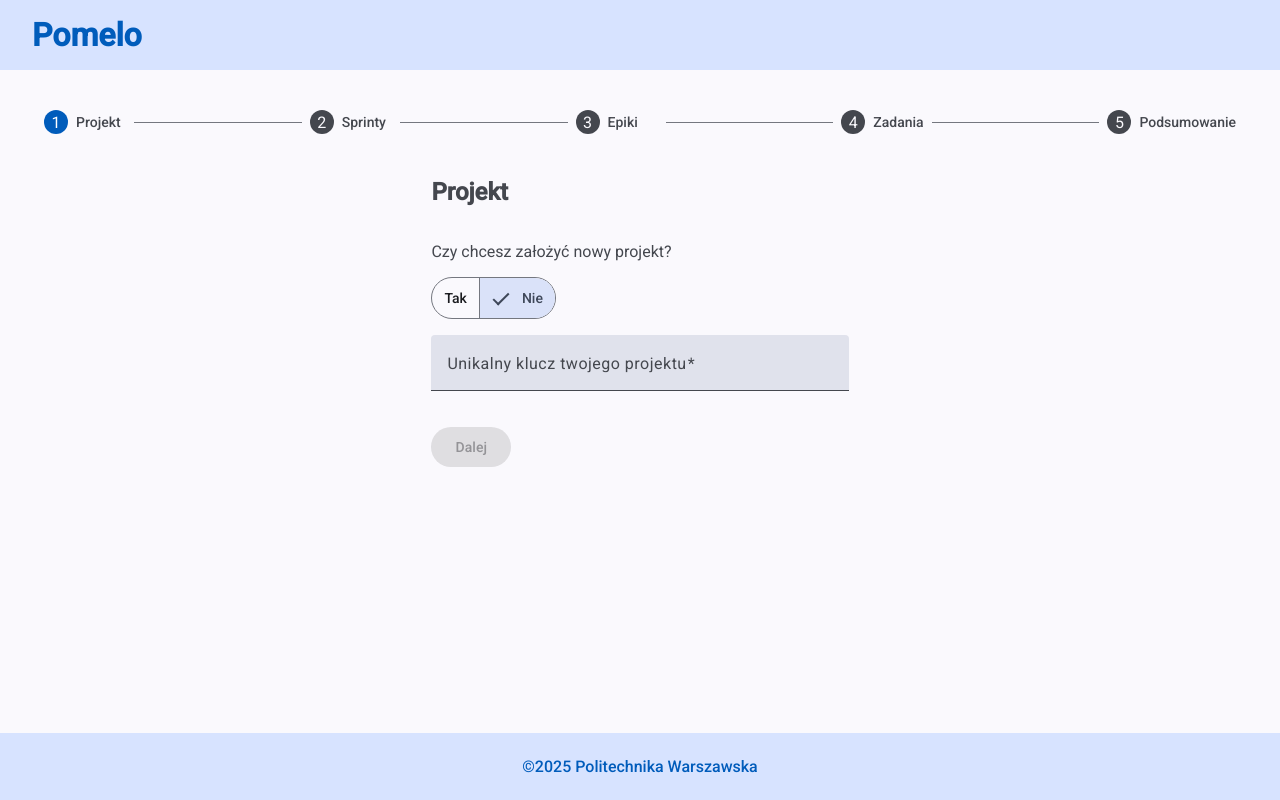
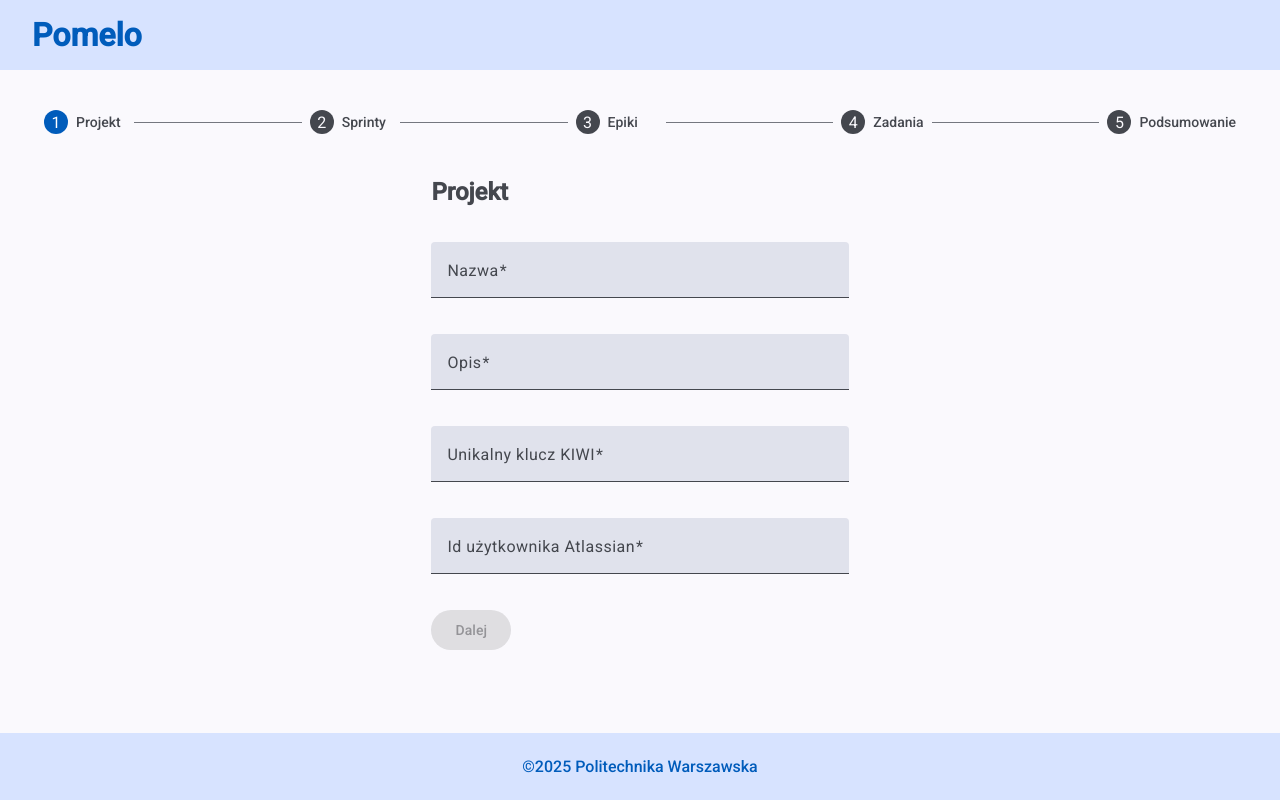
Before and after one commit to MiloszKlaput/Generio, an Angular app in the folder fe/: page /Form in a window 1280 px wide. Built offline with nearby package versions, Linux system fonts and the light colour scheme.

Commit message:
Usunięcie możliwości użycia własnego projektu

```diff
--- a/fe/src/app/components/main-form/main-form.component.html
+++ b/fe/src/app/components/main-form/main-form.component.html
@@ -5,101 +5,67 @@
     <mat-step [stepControl]="projectForm" label="Projekt">
       <form class="form-container" [formGroup]="projectForm">
         <h2>Projekt</h2>
-
-        <mat-label>Czy chcesz założyć nowy projekt?</mat-label>
-        <mat-button-toggle-group formControlName="isNewProjectNeeded" aria-label="Is project needed">
-          <mat-button-toggle [value]="IsProjectNeeded.Yes">Tak</mat-button-toggle>
-          <mat-button-toggle [value]="IsProjectNeeded.No">Nie</mat-button-toggle>
-        </mat-button-toggle-group>
-
-        @if (fp.isNewProjectNeeded.value === IsProjectNeeded.No) {
-        <div class="form-group-container" formGroupName="existingProject">
         <mat-form-field>
-            <mat-label>Unikalny klucz twojego projektu</mat-label>
-            <input formControlName="existingProjectKey" matInput (blur)="onBlur(fpe.existingProjectKey)" />
-            @if (fpe.existingProjectKey.errors?.['required'] && fpe.existingProjectKey.touched) {
+          <mat-label>Nazwa</mat-label>
+          <input formControlName="projectName" matInput (blur)="onBlur(fp.projectName)" />
+          @if (fp.projectName.errors?.['required'] && fp.projectName.touched) {
           <mat-error>Uzupełnij pole</mat-error>
           }
-            @if (fpe.existingProjectKey.errors?.['minLength'] && fpe.existingProjectKey.touched) {
-            <mat-error>Pole musi mieć przynajmniej 2 litery</mat-error>
-            }
-            @if (fpe.existingProjectKey.errors?.['maxLength'] && fpe.existingProjectKey.touched) {
-            <mat-error>Pole może mieć maksymalnie 10 znaków</mat-error>
-            }
-            @if (fpe.existingProjectKey.errors?.['whitespace'] && fpe.existingProjectKey.touched) {
-            <mat-error>Pole nie może zawierać pustych znaków</mat-error>
-            }
-            @if (fpe.existingProjectKey.errors?.['forbiddenCharacters'] && !fpe.existingProjectKey.errors?.['whitespace'] && fpe.existingProjectKey.touched) {
-            <mat-error>Niedozwolone znaki: {{ fpe.existingProjectKey.errors?.['forbiddenCharacters'].join('') }}</mat-error>
-            }
-          </mat-form-field>
-        </div>
-        }
-        @if (fp.isNewProjectNeeded.value === IsProjectNeeded.Yes) {
-        <div class="form-group-container" formGroupName="newProject">
-          <mat-form-field>
-            <mat-label>Nazwa</mat-label>
-            <input formControlName="projectName" matInput (blur)="onBlur(fpn.projectName)" />
-            @if (fpn.projectName.errors?.['required'] && fpn.projectName.touched) {
-            <mat-error>Uzupełnij pole</mat-error>
-            }
-            @if (fpn.projectName.errors?.['minlength'] && fpn.projectName.touched) {
+          @if (fp.projectName.errors?.['minlength'] && fp.projectName.touched) {
           <mat-error>Wymagane przynajmniej 3 znaki</mat-error>
           }
-            @if (fpn.projectName.errors?.['maxLength'] && fpn.projectName.touched) {
+          @if (fp.projectName.errors?.['maxLength'] && fp.projectName.touched) {
           <mat-error>Pole może mieć maksymalnie 50 znaków</mat-error>
           }
-            @if (fpn.projectName.errors?.['forbiddenCharacters'] && fpn.projectName.touched) {
-            <mat-error>Niedozwolone znaki: {{ fpn.projectName.errors?.['forbiddenCharacters'].join('') }}</mat-error>
+          @if (fp.projectName.errors?.['forbiddenCharacters'] && fp.projectName.touched) {
+          <mat-error>Niedozwolone znaki: {{ fp.projectName.errors?.['forbiddenCharacters'].join('') }}</mat-error>
           }
         </mat-form-field>
 
         <mat-form-field>
           <mat-label>Opis</mat-label>
-            <input formControlName="projectDescription" (blur)="onBlur(fpn.projectDescription)" matInput />
-            @if (fpn.projectDescription.errors?.['required'] && fpn.projectDescription.touched) {
+          <input formControlName="projectDescription" (blur)="onBlur(fp.projectDescription)" matInput />
+          @if (fp.projectDescription.errors?.['required'] && fp.projectDescription.touched) {
           <mat-error>Uzupełnij pole</mat-error>
           }
-            @if (fpn.projectDescription.errors?.['minlength'] && fpn.projectDescription.touched) {
+          @if (fp.projectDescription.errors?.['minlength'] && fp.projectDescription.touched) {
           <mat-error>Wymagane przynajmniej 3 znaki</mat-error>
           }
-            @if (fpn.projectDescription.errors?.['maxLength'] && fpn.projectDescription.touched) {
+          @if (fp.projectDescription.errors?.['maxLength'] && fp.projectDescription.touched) {
           <mat-error>Pole może mieć maksymalnie 50 znaków</mat-error>
           }
-            @if (fpn.projectDescription.errors?.['forbiddenCharacters'] && fpn.projectDescription.touched) {
-            <mat-error>Niedozwolone znaki: {{ fpn.projectDescription.errors?.['forbiddenCharacters'].join('') }}</mat-error>
+          @if (fp.projectDescription.errors?.['forbiddenCharacters'] && fp.projectDescription.touched) {
+          <mat-error>Niedozwolone znaki: {{ fp.projectDescription.errors?.['forbiddenCharacters'].join('') }}</mat-error>
           }
         </mat-form-field>
 
         <mat-form-field>
           <mat-label>Unikalny klucz KIWI</mat-label>
-            <input formControlName="projectKey" matInput (blur)="onBlur(fpn.projectKey)" />
-            @if (fpn.projectKey.errors?.['required'] && fpn.projectKey.touched) {
+          <input formControlName="projectKey" matInput (blur)="onBlur(fp.projectKey)" />
+          @if (fp.projectKey.errors?.['required'] && fp.projectKey.touched) {
           <mat-error>Uzupełnij pole</mat-error>
           }
-            @if (fpn.projectKey.errors?.['minLength'] && fpn.projectKey.touched) {
+          @if (fp.projectKey.errors?.['minLength'] && fp.projectKey.touched) {
           <mat-error>Wymagane przynajmniej 2 znaki</mat-error>
           }
-            @if (fpn.projectKey.errors?.['maxLength'] && fpn.projectKey.touched) {
+          @if (fp.projectKey.errors?.['maxLength'] && fp.projectKey.touched) {
           <mat-error>Pole może mieć maksymalnie 10 znaków</mat-error>
           }
-            @if (fpn.projectKey.errors?.['whitespace'] && fpn.projectKey.touched) {
+          @if (fp.projectKey.errors?.['whitespace'] && fp.projectKey.touched) {
           <mat-error>Pole nie może zawierać pustych znaków</mat-error>
           }
-            @if (fpn.projectKey.errors?.['forbiddenCharacters'] && !fpn.projectKey.errors?.['whitespace'] && fpn.projectKey.touched) {
-            <mat-error>Niedozwolone znaki: {{ fpn.projectKey.errors?.['forbiddenCharacters'].join('') }}</mat-error>
+          @if (fp.projectKey.errors?.['forbiddenCharacters'] && !fp.projectKey.errors?.['whitespace'] && fp.projectKey.touched) {
+          <mat-error>Niedozwolone znaki: {{ fp.projectKey.errors?.['forbiddenCharacters'].join('') }}</mat-error>
           }
         </mat-form-field>
 
         <mat-form-field>
           <mat-label>Id użytkownika Atlassian</mat-label>
           <input formControlName="atlassianId" matInput />
-            @if (fpn.atlassianId.errors?.['required'] && fpn.atlassianId.touched) {
+          @if (fp.atlassianId.errors?.['required'] && fp.atlassianId.touched) {
           <mat-error>Uzupełnij pole</mat-error>
           }
         </mat-form-field>
-        </div>
-        }
 
         <div class="stepper-actions">
           <button mat-flat-button matStepperNext [disabled]="!projectForm.valid">Dalej</button>
@@ -209,33 +175,20 @@
         <h2>Podsumowanie</h2>
         <mat-card appearance="outlined">
           <mat-card-content>
-            @if (fp.isNewProjectNeeded.value === IsProjectNeeded.No) {
             <div class="summary-section">
               <div class="summary-item">
-                <div>Klucz twojego projektu</div>
-                <div class="summary-value">{{ fpe.existingProjectKey.value }}</div>
-              </div>
-            </div>
-            }
-            @if (fp.isNewProjectNeeded.value === IsProjectNeeded.Yes) {
-            <div class="summary-section">
-              <div class="summary-item">
-                <div>Nowy projekt zostanie założony</div>
-              </div>
-              <div class="summary-item">
                 <div>Klucz nowego projektu</div>
-                <div class="summary-value">{{ fpn.projectKey.value }}</div>
+                <div class="summary-value">{{ fp.projectKey.value }}</div>
               </div>
               <div class="summary-item">
                 <div>Nazwa projektu</div>
-                <div class="summary-value">{{ fpn.projectName.value }}</div>
+                <div class="summary-value">{{ fp.projectName.value }}</div>
               </div>
               <div class="summary-item">
                 <div>Opis projektu</div>
-                <div class="summary-value">{{ fpn.projectDescription.value }}</div>
+                <div class="summary-value">{{ fp.projectDescription.value }}</div>
               </div>
             </div>
-            }
             <mat-divider></mat-divider>
             <div class="summary-section">
               <div class="summary-item">
--- a/fe/src/app/helpers/forms.helper.ts
+++ b/fe/src/app/helpers/forms.helper.ts
@@ -2,8 +2,6 @@ import { FormControl, FormGroup, Validators } from "@angular/forms";
 import { IsProjectNeeded } from "../enums/is-project-needed.enum";
 import { whitespaceValidator } from "../validators/whitespace.validator";
 import {
-  ExistingProjectFormControls,
-  NewProjectFormControls,
   EpicsFormControls,
   IssuesFormControls,
   MainFormControls,
@@ -15,47 +13,28 @@ import { DateTime } from "luxon";
 import { allowedCharactersValidator } from "../validators/allowed-characters.validator";
 
 export class FormsHelper {
-  public static initExistingProjectForm(): FormGroup<ExistingProjectFormControls> {
-    return new FormGroup<ExistingProjectFormControls>({
-      existingProjectKey: new FormControl<string>('', [
-        Validators.required,
-        Validators.minLength(2),
-        Validators.maxLength(10),
-        allowedCharactersValidator(/^[a-zA-Z]*$/),
-        whitespaceValidator()
-      ])
-    });
-  }
-
-  public static initNewProjectForm(): FormGroup<NewProjectFormControls> {
-    return new FormGroup<NewProjectFormControls>({
-      projectName: new FormControl<string>({ value: '', disabled: true }, [
+  public static initProjectForm(): FormGroup<ProjectFormControls> {
+    return new FormGroup<ProjectFormControls>({
+      projectName: new FormControl<string>('', [
         Validators.required,
         Validators.minLength(3),
         Validators.maxLength(50),
         allowedCharactersValidator(/^[a-zA-Z0-9 ]*$/)
       ]),
-      projectDescription: new FormControl<string>({ value: '', disabled: true }, [
+      projectDescription: new FormControl<string>('', [
         Validators.required,
         Validators.minLength(3),
         Validators.maxLength(50),
         allowedCharactersValidator(/^[a-zA-Z0-9 ]*$/)
       ]),
-      projectKey: new FormControl<string>({ value: '', disabled: true }, [Validators.required,
-      Validators.minLength(2),
-      Validators.maxLength(10),
-      allowedCharactersValidator(/^[a-zA-Z0-9-:]*$/),
-      whitespaceValidator()
+      projectKey: new FormControl<string>('', [
+        Validators.required,
+        Validators.minLength(2),
+        Validators.maxLength(10),
+        allowedCharactersValidator(/^[a-zA-Z0-9-:]*$/),
+        whitespaceValidator()
       ]),
-      atlassianId: new FormControl<string>({ value: '', disabled: true }, [Validators.required])
-    });
-  }
-
-  public static initProjectForm(): FormGroup<ProjectFormControls> {
-    return new FormGroup<ProjectFormControls>({
-      isNewProjectNeeded: new FormControl<IsProjectNeeded>(IsProjectNeeded.No),
-      existingProject: FormsHelper.initExistingProjectForm(),
-      newProject: FormsHelper.initNewProjectForm()
+      atlassianId: new FormControl<string>('', [Validators.required])
     });
   }
 
@@ -69,7 +48,7 @@ export class FormsHelper {
 
   public static initEpicsForm(): FormGroup<EpicsFormControls> {
     return new FormGroup<EpicsFormControls>({
-      epicsCount: new FormControl<number>(0, [Validators.required, Validators.min(0)]),
+      epicsCount: new FormControl<number>(1, [Validators.required, Validators.min(1)]),
     });
   }
 
@@ -86,32 +65,29 @@ export class FormsHelper {
 
   public static initMainForm(): FormGroup<MainFormControls> {
     return new FormGroup<MainFormControls>({
-      isProjectNeeded: new FormControl<IsProjectNeeded>(IsProjectNeeded.No, [Validators.required]),
-      existingProjectKey: new FormControl<string>('', [
+      projectName: new FormControl<string>('', [
+        Validators.required,
+        Validators.minLength(3),
+        Validators.maxLength(50),
+        allowedCharactersValidator(/^[a-zA-Z0-9 ]*$/)
+      ]),
+      projectDescription: new FormControl<string>('', [
+        Validators.required,
+        Validators.minLength(3),
+        Validators.maxLength(50),
+        allowedCharactersValidator(/^[a-zA-Z0-9 ]*$/)
+      ]),
+      projectKey: new FormControl<string>('', [
         Validators.required,
         Validators.minLength(2),
+        Validators.maxLength(10),
         allowedCharactersValidator(/^[a-zA-Z]*$/)
       ]),
-      projectName: new FormControl<string>({ value: '', disabled: true }, [
-        Validators.required,
-        Validators.minLength(3),
-        allowedCharactersValidator(/^[a-zA-Z0-9 ]*$/)
-      ]),
-      projectDescription: new FormControl<string>({ value: '', disabled: true }, [
-        Validators.required,
-        Validators.minLength(3),
-        allowedCharactersValidator(/^[a-zA-Z0-9 ]*$/)
-      ]),
-      projectKey: new FormControl<string>({ value: '', disabled: true }, [
-        Validators.required,
-        Validators.minLength(2),
-        allowedCharactersValidator(/^[a-zA-Z]*$/)
-      ]),
-      atlassianId: new FormControl<string>({ value: '', disabled: true }, [Validators.required]),
+      atlassianId: new FormControl<string>('', [Validators.required]),
       sprintsCount: new FormControl<number>(1, [Validators.required, Validators.min(1)]),
       sprintDuration: new FormControl<number>(1, [Validators.required, Validators.min(1)]),
       projectStartDate: new FormControl<Date>(DateTime.now().toJSDate(), [Validators.required]),
-      epicsCount: new FormControl<number>(0, [Validators.required, Validators.min(0)]),
+      epicsCount: new FormControl<number>(1, [Validators.required, Validators.min(1)]),
       issuesCount: new FormControl<number>(1, [Validators.required, Validators.min(1)]),
       issuesTypes: new FormGroup({
         story: new FormControl<boolean>(false),
@@ -128,12 +104,10 @@ export class FormsHelper {
     issuesForm: FormGroup<IssuesFormControls>,
     mainForm: FormGroup<MainFormControls>) {
     mainForm.patchValue({
-      isProjectNeeded: projectForm.controls.isNewProjectNeeded.value,
-      existingProjectKey: projectForm.controls.existingProject.value.existingProjectKey,
-      projectName: projectForm.controls.newProject.value.projectName,
-      projectKey: projectForm.controls.newProject.value.projectKey,
-      projectDescription: projectForm.controls.newProject.value.projectDescription,
-      atlassianId: projectForm.controls.newProject.value.atlassianId,
+      projectName: projectForm.value.projectName,
+      projectKey: projectForm.value.projectKey,
+      projectDescription: projectForm.value.projectDescription,
+      atlassianId: projectForm.value.atlassianId,
       sprintsCount: sprintsForm.value.sprintsCount,
       sprintDuration: sprintsForm.value.sprintDuration ? sprintsForm.value.sprintDuration * 7 : null,
       projectStartDate: sprintsForm.value.projectStartDate,
--- a/fe/src/app/models/process/process-data.model.ts
+++ b/fe/src/app/models/process/process-data.model.ts
@@ -1,13 +1,10 @@
 import { DateTime } from "luxon";
-import { IsProjectNeeded } from "../../enums/is-project-needed.enum";
 import { IssueResponse } from "../issue/issue-response.model";
 import { MoveToSprintRequest } from "../issue/move-to-sprint.model";
 import { SprintResponse } from "../sprint/sprint.model";
 import { IssueRequest } from "../issue/issue.model";
 
 export interface RequestData {
-  isProjectNeeded: IsProjectNeeded;
-  existingProjectKey: string;
   projectName: string;
   projectDescription: string;
   projectKey: string;
--- a/fe/src/app/services/jira-populate-process.service.ts
+++ b/fe/src/app/services/jira-populate-process.service.ts
@@ -9,7 +9,7 @@ import { MainFormControls } from '../types/main-form-controls.type';
 import { IsProjectNeeded } from '../enums/is-project-needed.enum';
 import { RequestData, ResponseData } from '../models/process/process-data.model';
 import { DateTime } from 'luxon';
-import { from, switchMap, concatMap, toArray, tap, Observable, catchError, throwError, BehaviorSubject } from 'rxjs';
+import { from, switchMap, concatMap, toArray, tap, Observable, catchError, throwError, BehaviorSubject, of } from 'rxjs';
 import { BoardIdResponse } from '../models/board/board.model';
 import { WorkflowSimulator } from '../logic/workflow-simulator.logic';
 import { FileDataHelper } from '../helpers/file-data.helper';
@@ -35,19 +35,25 @@ export class JiraPopulateProcessService {
     this.initRequestData(mainFormData);
     this.initResponseData();
 
-    if (this.requestData.isProjectNeeded === IsProjectNeeded.Yes) {
     this.createNewProject(mainFormData)
+      .pipe(
+        switchMap(() => this.getBoardId()),
+        switchMap(() => this.createSprints()),
+        switchMap(() => this.createEpics()),
+        switchMap(() => this.createIssues()),
+        switchMap(() => this.moveIssuesToEpics()),
+        switchMap(() => this.moveIssuesToSprints())
+      )
       .subscribe({
-          next: () => this.continueProcess(mainFormData),
+        next: () => {
+          if (this.requestData.projectStartDate < DateTime.now())
+            this.createPastProjectDataFile();
+        },
         error: (err) => {
           console.error(err);
           this.handleError('Server error');
         }
       });
-    } else {
-      this.requestData.projectKey = mainFormData.existingProjectKey.value!;
-      this.continueProcess(mainFormData);
-    }
   }
 
   clearError(): void {
@@ -65,35 +71,11 @@ export class JiraPopulateProcessService {
   }
 
   private clearData(): void {
-    console.log(this.requestData.projectKey);
     this.apiService.deleteProject(this.requestData.projectKey).subscribe();
   }
 
   private resetProcessStatus(): void {
     this.isInProgress$.next(false);
-  }
-
-  private continueProcess(data: MainFormControls): void {
-    const projectKey = this.getProjectKey();
-
-    this.getBoardId(projectKey)
-      .pipe(
-        switchMap(() => this.createSprints(data)),
-        switchMap(() => this.createEpics(data)),
-        switchMap(() => this.createIssues(data)),
-        switchMap(() => this.moveIssuesToEpics()),
-        switchMap(() => this.moveIssuesToSprints())
-      )
-      .subscribe({
-        next: () => {
-          if (this.requestData.projectStartDate < DateTime.now())
-            this.createPastProjectDataFile();
-        },
-        error: (err) => {
-          console.error(err);
-          this.handleError('Server error');
-        }
-      });
   }
 
   private createNewProject(data: MainFormControls): Observable<ProjectResponse> {
@@ -117,7 +99,8 @@ export class JiraPopulateProcessService {
     );
   }
 
-  private getBoardId(projectKey: string): Observable<BoardIdResponse> {
+  private getBoardId(): Observable<BoardIdResponse> {
+    const projectKey = this.requestData.projectKey;
     return this.apiService.getBoardId(projectKey).pipe(
       tap((result: BoardIdResponse) => {
         if (result) {
@@ -131,9 +114,11 @@ export class JiraPopulateProcessService {
     );
   }
 
-  private createSprints(data: MainFormControls): Observable<SprintResponse[]> {
+  private createSprints(): Observable<SprintResponse[]> {
     const sprints: SprintRequest[] = RequestBuilder.buildSprintsRequest(
-      data,
+      this.requestData.sprintsCount,
+      this.requestData.sprintDuration,
+      this.requestData.projectStartDate,
       this.responseData.boardId
     );
     return from(sprints).pipe(
@@ -151,9 +136,11 @@ export class JiraPopulateProcessService {
     );
   }
 
-  private createEpics(data: MainFormControls): Observable<{ issues: IssueResponse[], errors: any[] }> {
-    const projectKey = this.getProjectKey();
-    const epics: IssueRequest[] = RequestBuilder.buildEpicsRequest(data, projectKey);
+  private createEpics(): Observable<{ issues: IssueResponse[], errors: any[] }> {
+    const epicsCount = this.requestData.epicsCount;
+    const projectKey = this.requestData.projectKey;
+    const epics: IssueRequest[] = RequestBuilder.buildEpicsRequest(epicsCount, projectKey);
+
     return this.apiService.createIssues(epics).pipe(
       tap((result: { issues: IssueResponse[], errors: any[] }) => {
         if (result.issues) {
@@ -169,9 +156,10 @@ export class JiraPopulateProcessService {
     );
   }
 
-  private createIssues(data: MainFormControls): Observable<{ issues: IssueResponse[], errors: any[] }> {
-    const projectKey = this.getProjectKey();
-    const issuesRequest: IssueRequest[] = RequestBuilder.buildIssuesRequest(data, projectKey);
+  private createIssues(): Observable<{ issues: IssueResponse[], errors: any[] }> {
+    const issuesCount = this.requestData.issuesCount;
+    const projectKey = this.requestData.projectKey;
+    const issuesRequest: IssueRequest[] = RequestBuilder.buildIssuesRequest(issuesCount, projectKey);
     this.requestData.issues = issuesRequest;
 
     return this.apiService.createIssues(issuesRequest).pipe(
@@ -225,12 +213,6 @@ export class JiraPopulateProcessService {
     this.isSubmitted$.next(true);
   }
 
-  private getProjectKey(): string {
-    return this.responseData?.projectKey
-      ? this.responseData.projectKey
-      : this.requestData.existingProjectKey;
-  }
-
   private mergeIssues(): Issue[] {
     return this.responseData.issues.map((issueResponse, index) => {
       const issueRequest = this.requestData.issues[index];
@@ -246,8 +228,6 @@ export class JiraPopulateProcessService {
 
   private initRequestData(formData: MainFormControls): void {
     this.requestData = {
-      isProjectNeeded: formData.isProjectNeeded.value!,
-      existingProjectKey: formData.existingProjectKey.value!,
       projectName: formData.projectName.value!,
       projectDescription: formData.projectDescription.value!,
       projectKey: formData.projectKey.value!,
```
Also changed, not shown: fe/src/app/components/main-form/main-form.component.ts (+8 -51 lines), fe/src/app/logic/request-builder.logic.ts (+6 -10 lines), fe/src/app/types/main-form-controls.type.ts (+1 -13 lines). Lines whose indentation alone changed are shown as unchanged.
